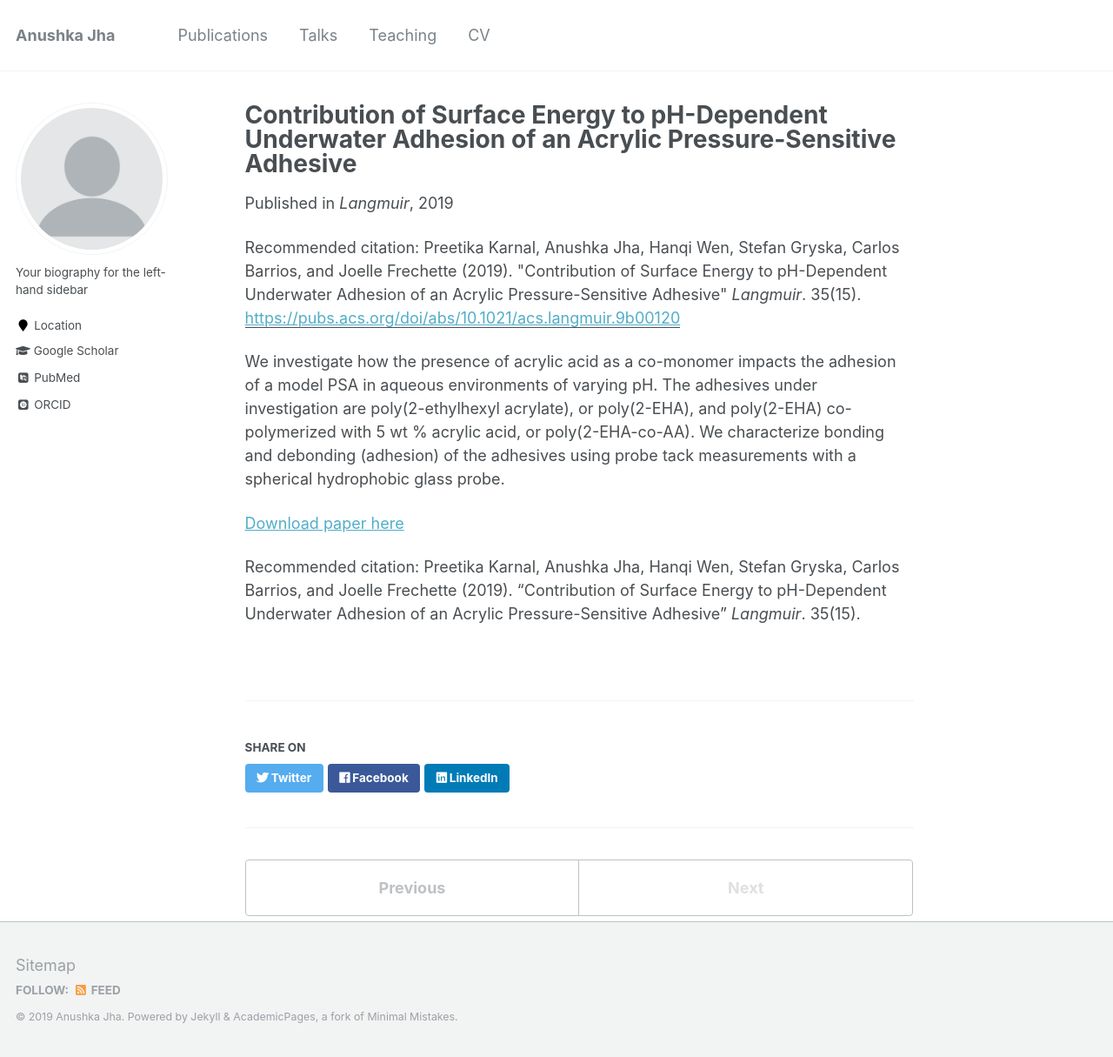
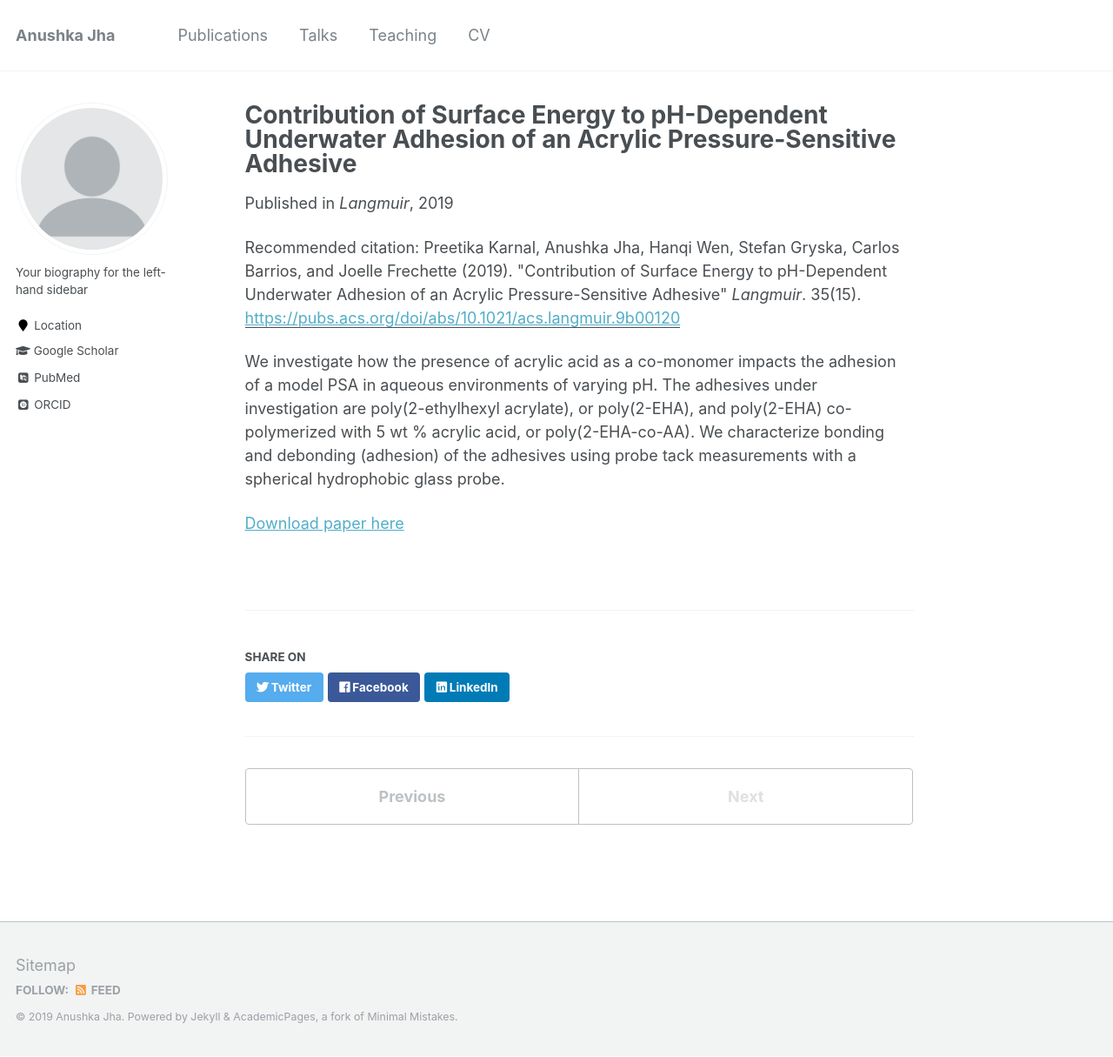
Before and after one commit to anushkaj11/anushkaj11.github.io, a Jekyll site: the page built from _publications/2009-10-01-paper-title-number-1.md, in a window 1280 px wide and 1215 px high. Shown: the whole window at 87% size. Built offline with Jekyll 4.4.1, drawn with Linux system fonts in a browser that asks for light colours; some web fonts are replaced.

Commit message:
Update 2009-10-01-paper-title-number-1.md

```diff
--- a/_publications/2009-10-01-paper-title-number-1.md
+++ b/_publications/2009-10-01-paper-title-number-1.md
@@ -11,5 +11,3 @@ citation: 'Preetika Karnal, Anushka Jha, Hanqi Wen, Stefan Gryska, Carlos Barrio
 We investigate how the presence of acrylic acid as a co-monomer impacts the adhesion of a model PSA in aqueous environments of varying pH. The adhesives under investigation are poly(2-ethylhexyl acrylate), or poly(2-EHA), and poly(2-EHA) co-polymerized with 5 wt % acrylic acid, or poly(2-EHA-co-AA). We characterize bonding and debonding (adhesion) of the adhesives using probe tack measurements with a spherical hydrophobic glass probe.
 
 [Download paper here](https://pubs.acs.org/doi/abs/10.1021/acs.langmuir.9b00120)
-
-Recommended citation: Preetika Karnal, Anushka Jha, Hanqi Wen, Stefan Gryska, Carlos Barrios, and Joelle Frechette (2019). "Contribution of Surface Energy to pH-Dependent Underwater Adhesion of an Acrylic Pressure-Sensitive Adhesive" <i>Langmuir</i>. 35(15).
```
